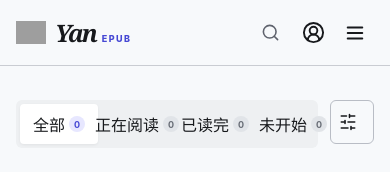
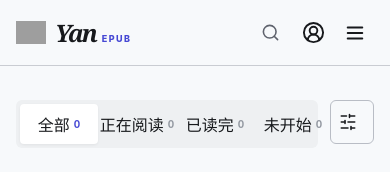
Before and after one commit to magicyan418/epub-reader, a Next.js app: page / in a window 390 px wide. Shown: the top 172 px of the page. Built offline with nearby package versions, Linux system fonts and the light colour scheme; grey boxes are pictures that could not be loaded.

Commit message:
优化segmented按钮的样式，调整小标签的字体大小和颜色

```diff
--- a/app/globals.css
+++ b/app/globals.css
@@ -87,8 +87,8 @@ button:focus-visible, input:focus-visible { outline: 2px solid var(--accent); ou
 .segmented { display: grid; grid-template-columns: repeat(4, 1fr); padding: 4px; background: #eef0f2; border-radius: 6px; }
 .segmented button { min-width: 108px; height: 44px; display: inline-flex; align-items: center; justify-content: center; gap: 7px; border: 0; background: transparent; border-radius: 4px; cursor: pointer; }
 .segmented button.active { background: white; box-shadow: 0 1px 3px rgba(0,0,0,.06); }
-.segmented button small { min-width: 18px; height: 18px; padding: 0 4px; display: inline-grid; place-items: center; color: #686d76; background: #e1e4e8; border-radius: 999px; font-size: 10px; font-weight: 700; line-height: 1; }
-.segmented button.active small { color: var(--accent); background: var(--accent-soft); }
+.segmented button small { color: #9297a0; font-size: 11px; font-variant-numeric: tabular-nums; font-weight: 650; line-height: 1; }
+.segmented button.active small { color: var(--accent); }
 .outline-button { height: 44px; padding: 0 18px; display: inline-flex; align-items: center; justify-content: center; gap: 9px; background: transparent; border: 1px solid #b9bdc5; border-radius: 6px; cursor: pointer; }
 .outline-button:hover { background: white; border-color: #7b7f87; }
 .outline-button.wide { width: 100%; margin-top: 8px; }
@@ -272,7 +272,7 @@ button:focus-visible, input:focus-visible { outline: 2px solid var(--accent); ou
   .header-actions { gap: 4px; }.menu-button { display: inline-grid; }
   .search-box { width: 40px; height: 40px; padding: 0; justify-content: center; background: transparent; }.search-box input { display: none; }.search-box:focus-within { position: absolute; left: 12px; right: 60px; top: 12px; width: auto; padding: 0 13px; justify-content: flex-start; background: white; z-index: 2; }.search-box:focus-within input { display: block; }
   .page { padding: 34px 16px 60px; }.page-heading { margin-bottom: 36px; }.page-heading h1 { font-size: 28px; }.page-heading p { font-size: 14px; line-height: 1.6; }.eyebrow { font-size: 11px !important; }
-  .library-toolbar { align-items: stretch; gap: 12px; margin-bottom: 26px; }.segmented { flex: 1; min-width: 0; display: flex; }.segmented button { min-width: 0; flex: 1; height: 40px; padding: 0 4px; gap: 4px; white-space: nowrap; }.segmented button small { min-width: 16px; height: 16px; padding: 0 3px; font-size: 9px; }.library-toolbar .outline-button { width: 44px; flex: 0 0 44px; padding: 0; font-size: 0; }.library-toolbar .outline-button svg { width: 18px; height: 18px; }
+  .library-toolbar { align-items: stretch; gap: 12px; margin-bottom: 26px; }.segmented { flex: 1; min-width: 0; display: flex; }.segmented button { min-width: 0; flex: 1; height: 40px; padding: 0 4px; gap: 4px; white-space: nowrap; }.segmented button small { font-size: 10px; }.library-toolbar .outline-button { width: 44px; flex: 0 0 44px; padding: 0; font-size: 0; }.library-toolbar .outline-button svg { width: 18px; height: 18px; }
   .book-grid { grid-template-columns: repeat(2, minmax(0, 1fr)); gap: 34px 16px; }.book-info { padding-top: 12px; }.book-title { font-size: 15px; }.book-info > p { font-size: 12px; }.add-book { min-height: 0; }.more-button { margin-top: 56px; }
   .summary-grid { grid-template-columns: 1fr; gap: 14px; }.summary-card:last-child { grid-column: auto; }.summary-card { min-height: 210px; padding: 26px 22px; }.summary-card > div strong { font-size: 42px; }
   .personal-visualization { min-height: 500px; }.visualization-head { min-height: 0; padding: 24px 20px; align-items: flex-start; flex-direction: column; gap: 26px; }.visualization-head > div > strong { font-size: 40px; }.personal-metrics { width: 100%; gap: 0; justify-content: space-between; }.personal-metrics dd { font-size: 23px; }.progress-visualization { padding: 12px 20px 28px; }.progress-row { min-height: 82px; grid-template-columns: 1fr 42px; gap: 8px 12px; }.progress-book { grid-column: 1 / -1; padding-top: 12px; }.progress-bar { min-width: 0; }.visualization-empty { min-height: 330px; padding: 30px 20px; }
```
